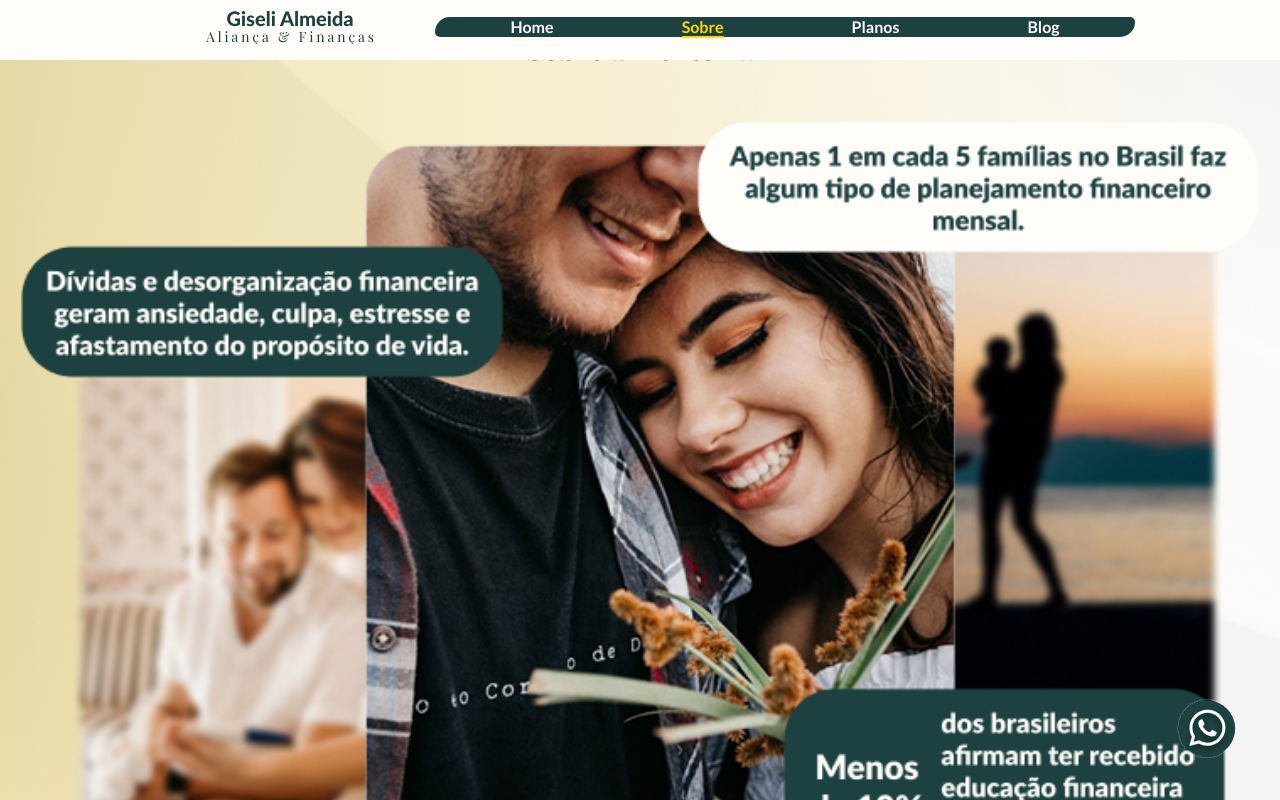
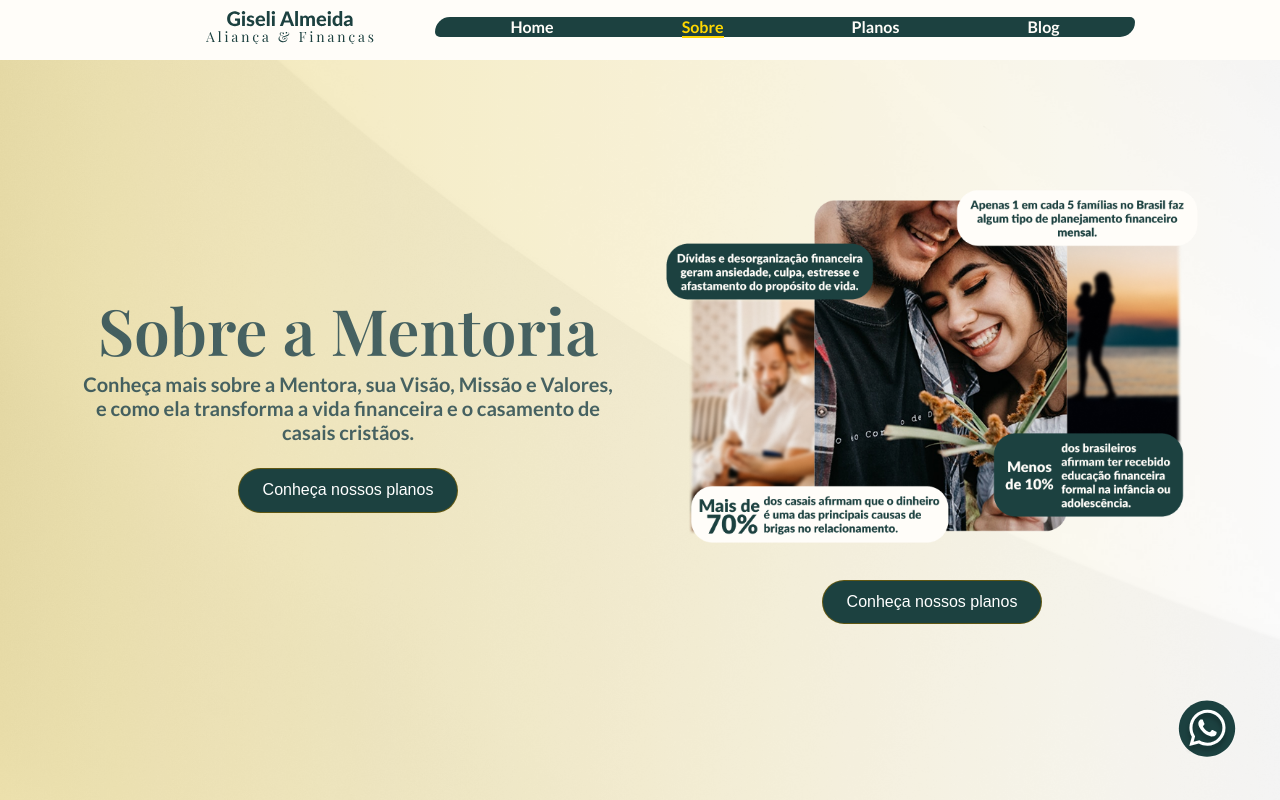
Before and after one commit to Hicaro-Andre/educacao_financeira_web, a React (Vite) app: page /about in a window 1280 px wide. Built offline with nearby package versions, Linux system fonts and the light colour scheme; a web font is replaced by a local one.

Commit message:
feat: blog v2

```diff
--- a/src/components/MentoringAbout.jsx
+++ b/src/components/MentoringAbout.jsx
@@ -1,16 +1,40 @@
 import React from 'react';
 import '../styles/MentoringAbout.css';
 import mentoringImage from '../assets/images/hero_about/heroabout-image.png'; // ajuste o caminho conforme sua estrutura de pastas
-
+import mentoringImageSmall from "../assets/images/hero_about/heroabout-image.png"
 const MentoringAbout = () => {
-  return (
+ return (
     <section className="mentoring-about">
       <div className="overlay-image" />
-      <h3>Sobre a Mentoria</h3>
-      <img src={mentoringImage} alt="Sobre a Mentoria" />
-      <button className="plans-button">
-        Conheça nossos planos
-      </button>
+
+      {/* Container do texto + botão (esquerda) */}
+      <div className="text-content">
+        <h3>Sobre a Mentoria</h3>
+        <p>
+          Conheça mais sobre a Mentora, sua Visão, Missão e Valores, e como ela transforma a vida financeira e o casamento de casais cristãos.
+        </p>
+        <button
+          className="plans-button"
+          onClick={() => (window.location.href = "/plans")}
+          aria-label="Encontre seu plano"
+        >
+          Conheça nossos planos
+        </button>
+      </div>
+
+      {/* Container da imagem (direita) */}
+      <picture>
+        <source media="(min-width: 1200px)" srcSet={mentoringImageSmall} />
+        <source media="(min-width: 800px)" srcSet={mentoringImageSmall} />
+        <img src={mentoringImageSmall} alt="Sobre a Mentoria" />
+         <button
+          className="plans-button-mob"
+          onClick={() => (window.location.href = "/plans")}
+          aria-label="Encontre seu plano"
+        >
+          Conheça nossos planos
+        </button>
+      </picture>
     </section>
   );
 };
--- a/src/styles/MentoringAbout.css
+++ b/src/styles/MentoringAbout.css
@@ -3,12 +3,12 @@
   position: relative;
   display: flex;
   flex-direction: column;
+  justify-content: center;
   align-items: center;
   padding: 2rem 1rem;
   overflow: hidden;
   z-index: 1;
   text-align: center;
-
 }
 
 .mentoring-about::before {
@@ -28,15 +28,27 @@
 }
 
 .mentoring-about h3 {
-  font-size: 1.8rem;
-  color: #050505;
-  margin-bottom: 1.5rem;
-  position: relative;
-  z-index: 1;
+  color: #1C4140;
+align-self: center;
+font-size: clamp(32px, 5vw, 64px);
+font-style: normal;
+font-weight: 600;
+line-height: normal;
+}
+
+.mentoring-about p {
+color: #1C4140;
+font-family: Lato;
+font-size: 20px;
+font-style: normal;
+font-weight: 600;
+line-height: normal;
+text-align: center;
 }
 
 .mentoring-about img {
   width: 100%;
+  max-width: 500px;
   height: auto;
   border-radius: 12px;
   position: relative;
@@ -45,18 +57,68 @@
 
 .plans-button {
   margin-top: 1.5rem;
-  background-color: #08e9bf;
+  background: #1C4140;
+  border-radius: 30px;
+  align-self: center;
+  border: 1px solid var(--gold, rgba(125, 96, 0, 0.71));
   color: white;
   padding: 0.75rem 1.5rem;
-  border: none;
-  border-radius: 8px;
   font-size: 1rem;
   cursor: pointer;
   transition: background 0.3s;
   position: relative;
   z-index: 1;
 }
+.plans-button-mob{
+   margin-top: 1.5rem;
+  background: #1C4140;
+  border-radius: 30px;
+  align-self: center;
+  border: 1px solid var(--gold, rgba(125, 96, 0, 0.71));
+  color: white;
+  padding: 0.75rem 1.5rem;
+  font-size: 1rem;
+  cursor: pointer;
+  transition: background 0.3s;
+  position: relative;
+  z-index: 1;
+  }
 
 .plans-button:hover {
   background-color: #0c2f28;
 }
+
+/* --- Desktop (800px+) --- */
+@media (min-width: 1024px) {
+  .mentoring-about {
+    flex-direction: row;
+    justify-content: space-between;
+    align-items: center;
+    padding: 2rem 5rem;
+    text-align: left; /* Alinha texto à esquerda */
+  }
+
+  /* Container do texto + botão (esquerda) */
+  .mentoring-about .text-content {
+    flex: 1;
+    padding-right: 3rem;
+    display: flex;
+    flex-direction: column;
+    align-items: flex-start; /* Garante alinhamento à esquerda */
+  }
+
+  /* Container da imagem (direita) */
+  .mentoring-about picture {
+    flex: 1;
+    display: flex;
+    flex-direction: column;
+    justify-content: flex-end;
+
+  }
+
+  .mentoring-about img {
+    max-width: 100%;
+  }
+
+
+}
```
